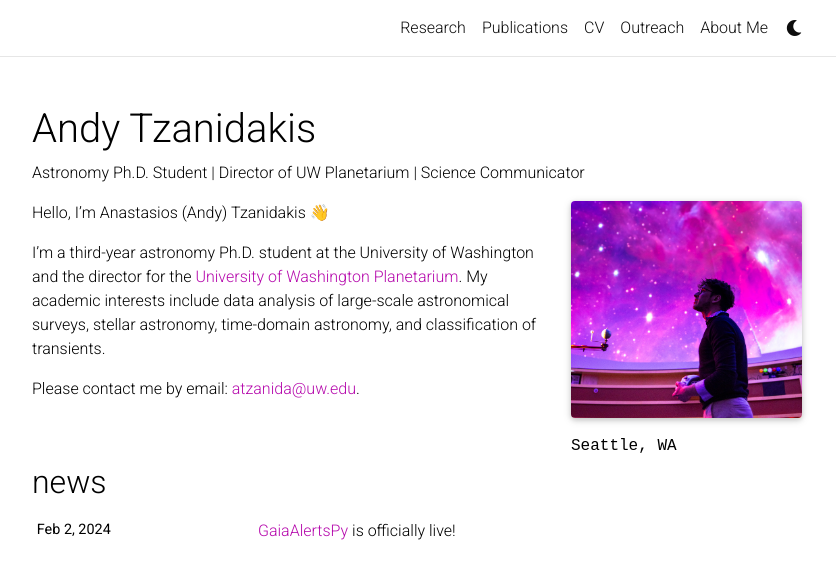
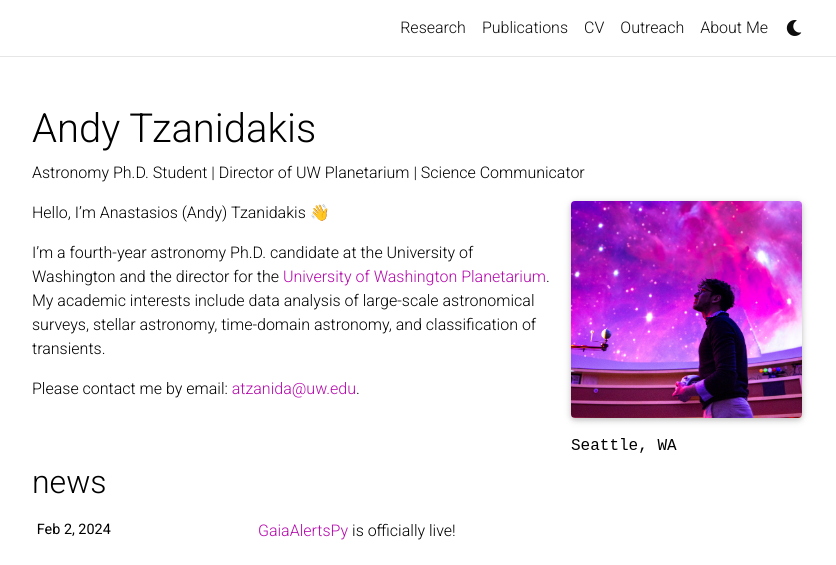
Before and after one commit to AndyTza/andytza.github.io, a Jekyll site: the page built from _pages/about.md, in a window 1280 px wide, cut to the strip 0-565 px from the top of the page. Shown: the whole strip, without its empty margins (223-1059 px from the left). Built offline with Jekyll 4.4.1, drawn with Linux system fonts in a browser that asks for light colours; full-size pictures stand in for the smaller copies a plugin makes; comment, search, counter and statistics services are not loaded; a style sheet for code colours, icons or effects is not loaded.

Commit message:
change status

```diff
--- a/_pages/about.md
+++ b/_pages/about.md
@@ -17,7 +17,7 @@ social: true  # includes social icons at the bottom of the page
 ---
 Hello, I'm Anastasios (Andy) Tzanidakis 👋
 
-I'm a third-year astronomy Ph.D. student at the University of Washington and the director for the [University of Washington Planetarium](https://astro.washington.edu/uw-planetarium).
+I'm a fourth-year astronomy Ph.D. candidate at the University of Washington and the director for the [University of Washington Planetarium](https://astro.washington.edu/uw-planetarium).
 My academic interests include data analysis of large-scale astronomical surveys,  stellar astronomy, time-domain astronomy, and classification of transients.
 
 Please contact me by email: [atzanida@uw.edu](mailto:atzanida@uw.edu).
```
